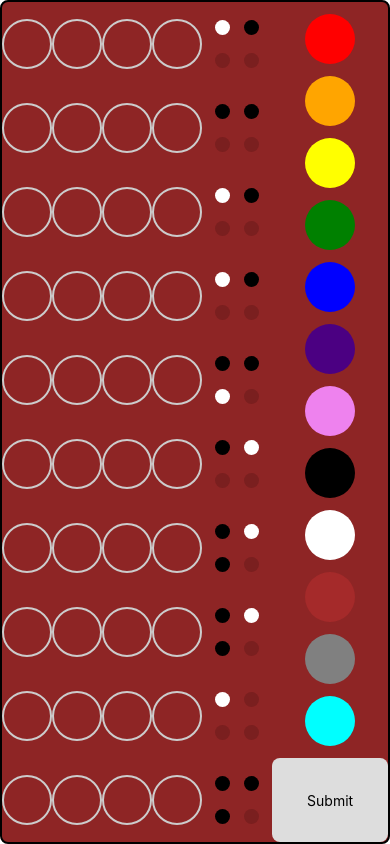
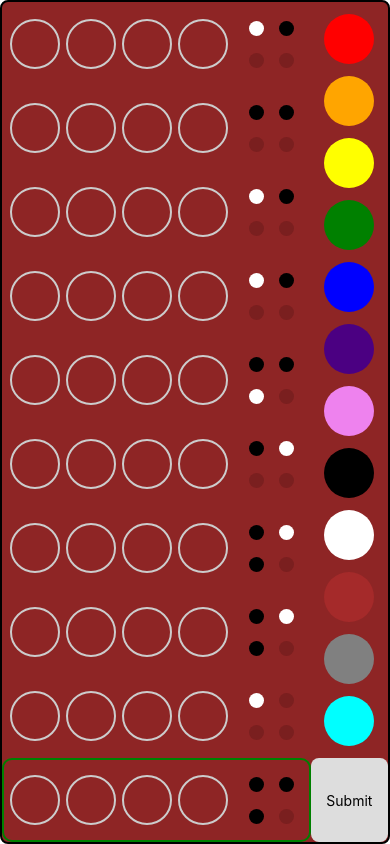
Before and after one commit to freddyh/mastermind-react-native, a React Native app: screen / in a window 390 px wide. Built offline with nearby package versions, Linux system fonts and the light colour scheme.

Commit message:
refactored results view

```diff
--- a/src/components/Board.tsx
+++ b/src/components/Board.tsx
@@ -2,6 +2,7 @@ import React, { Component } from 'react';
 import { View } from 'react-native';
 import GuessRow from './GuessRow';
 import Code from '../models/code';
+import ResultsContainer from './ResultsContainer';
 
 type MyProps = {
   game: any;
@@ -15,13 +16,27 @@ export default class Board extends Component<MyProps> {
 
     const guessRows = this.props.game.guesses.map((guess: Code, index: number) => {
       return (
-        <GuessRow
+        <View
           key={index}
-          game={this.props.game}
-          guess={guess}
-          results={this.props.game.results[index]}
-          active={0 === index} >
-        </GuessRow >
+          style={{
+            flex: 1,
+            flexDirection: 'row',
+            alignItems: 'center',
+            alignContent: 'center',
+            width: '100%',
+            height: '100%',
+            borderColor: this.props.game.currentGuessCount === index ? 'green' : 'transparent',
+            borderWidth: 2,
+            borderRadius: 10
+          }}>
+          <GuessRow
+            key={index}
+            game={this.props.game}
+            guess={guess}>
+          </GuessRow >
+          <ResultsContainer results={this.props.game.results[index]}>
+          </ResultsContainer>
+        </View>
       );
     });
     this.guessRows = guessRows;
--- a/src/components/Game.tsx
+++ b/src/components/Game.tsx
@@ -48,7 +48,7 @@ const style = StyleSheet.create({
   right: {
     flex: 1,
     flexDirection: 'column',
-    maxWidth: '30%',
+    maxWidth: '20%',
   },
   picker: {
     width: '100%',
--- a/src/components/GuessRow.tsx
+++ b/src/components/GuessRow.tsx
@@ -1,7 +1,6 @@
 import React, { Component } from 'react';
 import { StyleSheet, View, TouchableOpacity } from 'react-native';
-import ResultsContainer from './ResultsContainer';
-import Code, { CodeComparisonResult } from '../models/code';
+import Code from '../models/code';
 import { Subscription } from 'rxjs';
 
 const style = StyleSheet.create({
@@ -24,15 +23,12 @@ const style = StyleSheet.create({
     height: '100%',
     width: '100%',
     flex: 1
-
   }
 });
 
 type Props = {
   game: any;
   guess: Code;
-  results: CodeComparisonResult[];
-  active: boolean;
 };
 
 type State = {
@@ -69,9 +65,6 @@ export default class GuessRow extends Component<Props, State> {
   }
 
   componentDidMount() {
-    if (!this.props.active) {
-      return;
-    }
     this.sub = this.props.game.colorManager.colorSubject.subscribe((color: string) => {
       if (!this.props.game.colorManager.colors.includes(color)) { return; }
       this.setState((prevState, props) => {
@@ -111,17 +104,9 @@ export default class GuessRow extends Component<Props, State> {
       </TouchableOpacity>);
     });
 
-    const results = this.props.results.length > 0 ? (
-      <ResultsContainer
-        key={buttons.length}
-        results={this.props.results}>
-      </ResultsContainer>
-    ) : null;
-
     const row = (
       <View style={style.row}>
         {buttons}
-        {results}
       </View>
     );
 
--- a/src/models/mastermindGame.ts
+++ b/src/models/mastermindGame.ts
@@ -69,6 +69,7 @@ export default class MasterMindGame {
   }
 
   submitGuess(guess: Code): void {
+    this.currentGuessCount += 1;
     console.log(`\n\n`);
     console.log(`guess:\t${guess.debugDescription()}`);
     console.log(`secret:\t${this.secret.debugDescription()}`);
```
